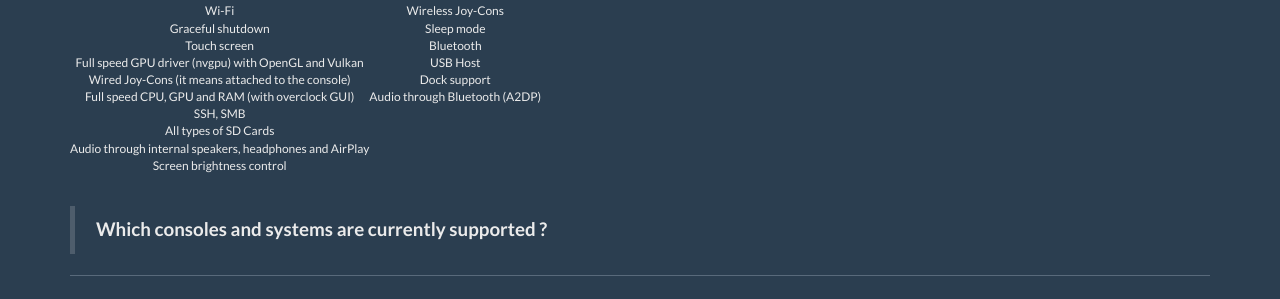
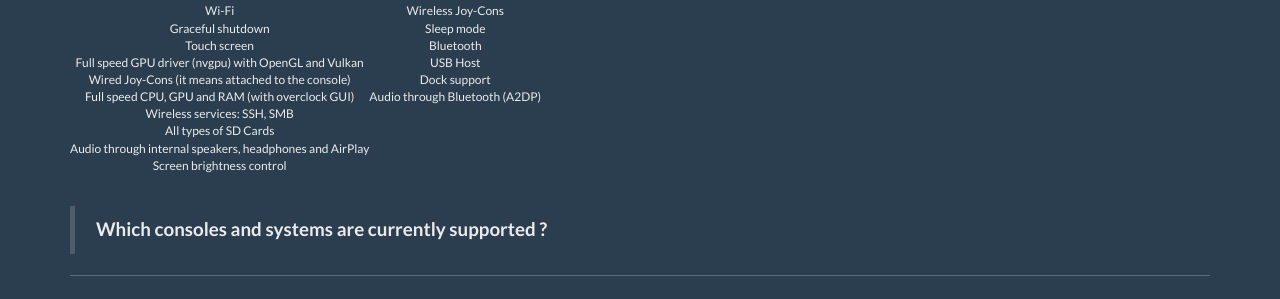
Before and after one commit to lakka-switch/documentation, a Jekyll site: the page built from faq.md, in a window 1280 px wide and 900 px high, scrolled down 620 px. Shown: the part 154-453 px from the top of the window. Built offline with Jekyll 4.4.1, drawn with Linux system fonts in a browser that asks for light colours; nearby versions of some CDN libraries.

Commit message:
Update faq.md

```diff
--- a/faq.md
+++ b/faq.md
@@ -38,7 +38,7 @@
 | Full speed GPU driver (nvgpu) with OpenGL and Vulkan | USB Host          |
 | Wired Joy-Cons (it means attached to the console)                | Dock support      |
 | Full speed CPU, GPU and RAM (with overclock GUI)          | Audio through Bluetooth (A2DP)  |
-| SSH, SMB                       |                   |
+| Wireless services: SSH, SMB                       |                   |
 | All types of SD Cards
 | Audio through internal speakers, headphones and AirPlay  | |
 | Screen brightness control | |
```
